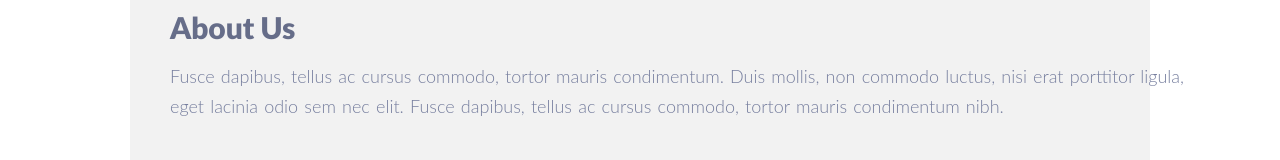
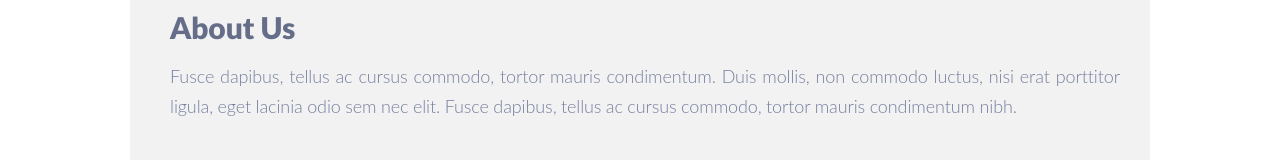
Before and after one commit to Raven164/singolo, a plain HTML site: page index.html in a window 1280 px wide. Shown: the part 2117-2277 px from the top of the page. Drawn offline with Linux system fonts and the light colour scheme; files whose address does not match are found by name; a web font is replaced by a local one.

Commit message:
fix: fix width
fix: fix width

```diff
--- a/style.css
+++ b/style.css
@@ -340,13 +340,10 @@
     border-bottom: 6px solid #ffffff;
 }
 
-.wrapper {
-    width: 1020px;
+.about-us .wrapper {
+    width: 950px;
     margin: 0 auto;
     padding: 0 40px;
-}
-
-.about-us .wrapper {
     height: 728px;
     display: flex;
     flex-direction: column;
@@ -370,7 +367,9 @@
     line-height: 30px;
     margin-top: 16px;
     margin-bottom: 0px;
-    word-spacing: 1.3px;
+    word-spacing: -.3px;
+    text-align: justify;
+    letter-spacing: -0.1px;
 }
 
 .layout-3-column {
```
